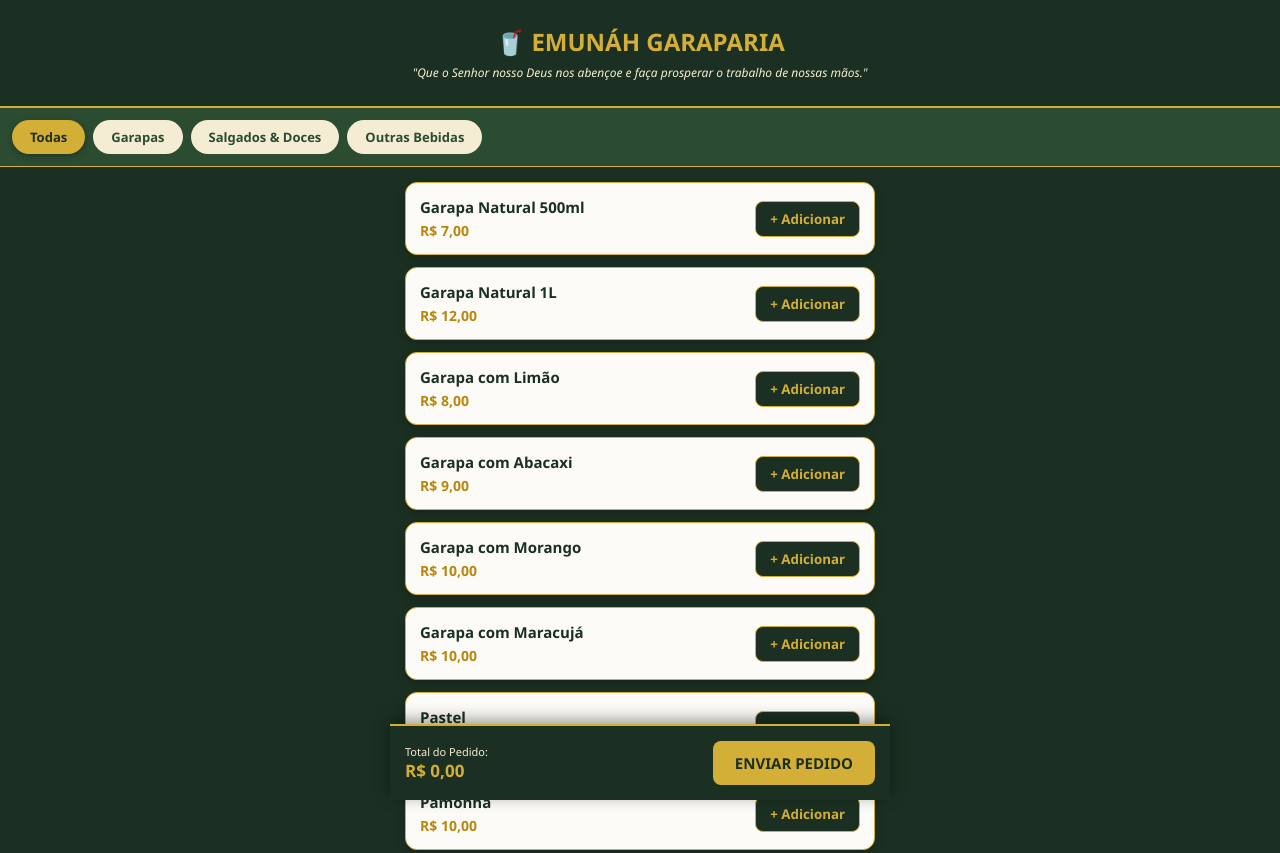
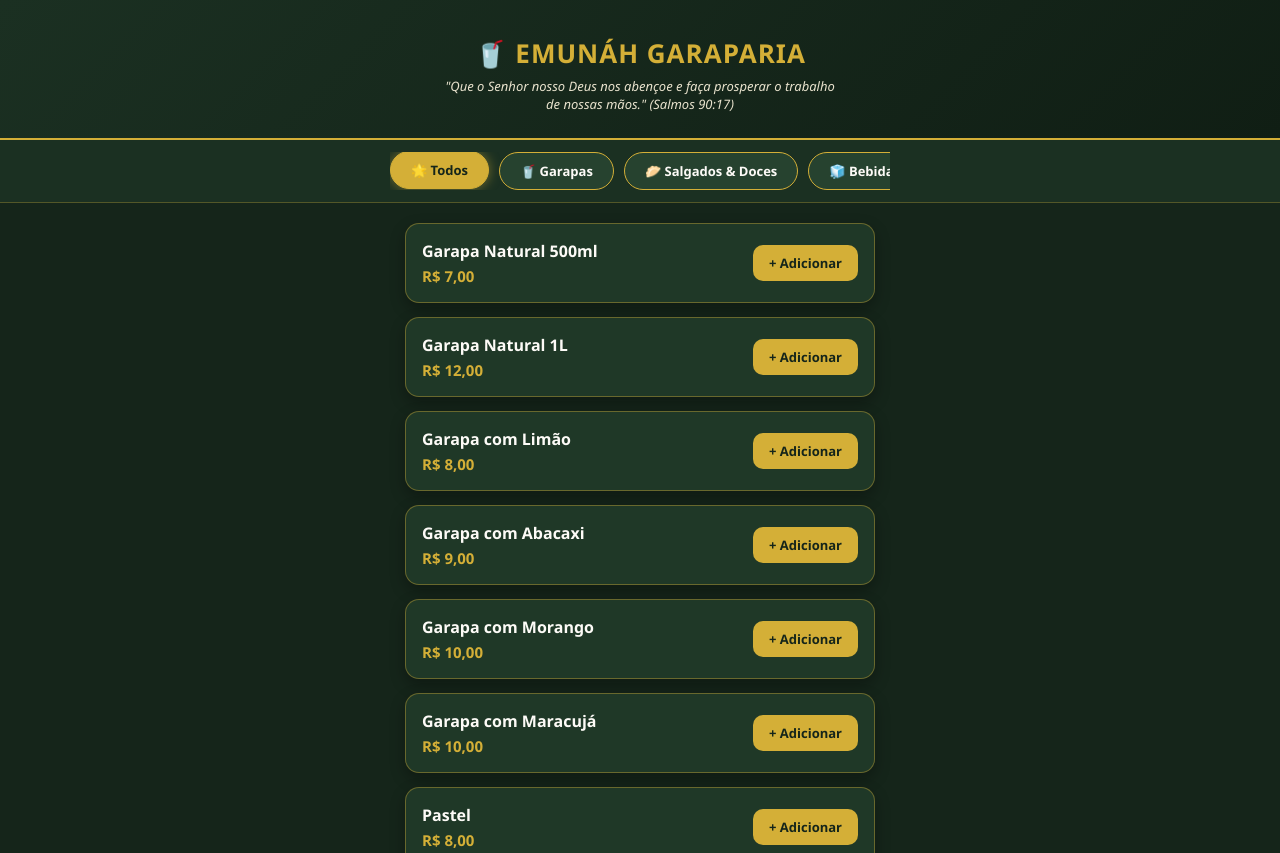
Before and after one commit to NEPSTER89/garaparia-pdv, a plain HTML site: page cardapio.html in a window 1280 px wide. Shown: the top 853 px of the page. Drawn offline with Linux system fonts and the light colour scheme.

Commit message:
Revise cardapio.html styles and structure

```diff
--- a/cardapio.html
+++ b/cardapio.html
@@ -5,72 +5,93 @@
     <meta name="viewport" content="width=device-width, initial-scale=1.0">
     <title>Cardápio Digital - Emunáh Garaparia</title>
     <style>
-        * { box-sizing: border-box; font-family: 'Segoe UI', sans-serif; margin: 0; padding: 0; }
-        body { background: #1b3022; padding-bottom: 95px; color: #333; }
+        * { box-sizing: border-box; font-family: 'Segoe UI', Tahoma, Geneva, Verdana, sans-serif; margin: 0; padding: 0; }
+        body { background: #15251a; padding-bottom: 110px; color: #fdfbf7; }
 
-        .header { background: #1b3022; color: #d4af37; text-align: center; padding: 25px 15px; border-bottom: 2px solid #d4af37; }
-        .header h1 { font-size: 24px; font-weight: 800; }
-        .header p { font-size: 12px; font-style: italic; margin-top: 6px; color: #f4edd3; }
+        /* Cabeçalho Estilo Mini Site / Bio */
+        .header { background: linear-gradient(135deg, #1b3022 0%, #101e14 100%); color: #d4af37; text-align: center; padding: 35px 20px 25px 20px; border-bottom: 2px solid #d4af37; box-shadow: 0 4px 20px rgba(0,0,0,0.4); }
+        .header h1 { font-size: 26px; font-weight: 800; letter-spacing: 1px; margin-bottom: 6px; text-transform: uppercase; }
+        .header p { font-size: 13px; font-style: italic; color: #e8e2cd; max-width: 400px; margin: 0 auto; line-height: 1.4; }
 
-        .categorias { display: flex; overflow-x: auto; background: #2c4c32; padding: 12px; gap: 8px; border-bottom: 1px solid #d4af37; scrollbar-width: none; }
-        .cat-btn { background: #f4edd3; color: #2c4c32; border: none; padding: 8px 18px; border-radius: 20px; font-size: 13px; font-weight: 700; white-space: nowrap; cursor: pointer; transition: 0.2s; }
-        .cat-btn.active { background: #d4af37; color: #1b3022; box-shadow: 0 2px 6px rgba(0,0,0,0.3); }
+        /* Categorias em Estilo de Pílulas / Botões Modernos */
+        .categorias-wrapper { background: #1b3022; padding: 12px 10px; position: sticky; top: 0; z-index: 10; border-bottom: 1px solid rgba(212,175,55,0.3); backdrop-filter: blur(10px); }
+        .categorias { display: flex; overflow-x: auto; gap: 10px; max-width: 500px; margin: 0 auto; scrollbar-width: none; }
+        .cat-btn { background: #26422f; color: #fdfbf7; border: 1px solid #d4af37; padding: 9px 20px; border-radius: 25px; font-size: 13px; font-weight: 700; white-space: nowrap; cursor: pointer; transition: all 0.3s ease; }
+        .cat-btn.active { background: #d4af37; color: #15251a; box-shadow: 0 0 12px rgba(212,175,55,0.5); transform: translateY(-1px); }
 
-        .container { padding: 15px; max-width: 500px; margin: 0 auto; }
-        .card-produto { background: #fdfbf7; border: 1.5px solid #d4af37; border-radius: 12px; padding: 14px; margin-bottom: 12px; display: flex; justify-content: space-between; align-items: center; box-shadow: 0 4px 10px rgba(0,0,0,0.2); }
-        .prod-info h3 { font-size: 15px; color: #1b3022; font-weight: 700; }
-        .prod-info p { font-size: 14px; color: #b8860b; font-weight: 800; margin-top: 4px; }
-        .btn-add { background: #1b3022; color: #d4af37; border: 1px solid #d4af37; padding: 8px 14px; border-radius: 8px; font-weight: 700; cursor: pointer; }
+        /* Lista de Produtos */
+        .container { padding: 20px 15px; max-width: 500px; margin: 0 auto; }
 
-        .bar-carrinho { position: fixed; bottom: 0; left: 0; right: 0; background: #1b3022; border-top: 2px solid #d4af37; padding: 15px; display: flex; justify-content: space-between; align-items: center; color: #fff; max-width: 500px; margin: 0 auto; box-shadow: 0 -4px 15px rgba(0,0,0,0.4); }
-        .total-carrinho { font-size: 17px; font-weight: 800; color: #d4af37; }
-        .btn-finalizar { background: #d4af37; color: #1b3022; border: none; padding: 12px 22px; border-radius: 8px; font-weight: 800; font-size: 15px; cursor: pointer; }
+        .secao-titulo { font-size: 16px; color: #d4af37; margin: 20px 0 12px 0; font-weight: 700; text-transform: uppercase; letter-spacing: 0.5px; border-left: 3px solid #d4af37; padding-left: 8px; }
 
-        .modal { display: none; position: fixed; top: 0; left: 0; width: 100%; height: 100%; background: rgba(0,0,0,0.8); justify-content: center; align-items: center; padding: 20px; }
-        .modal-content { background: #fdfbf7; border: 2px solid #d4af37; padding: 25px; border-radius: 16px; max-width: 400px; width: 100%; box-shadow: 0 10px 30px rgba(0,0,0,0.5); }
-        .modal-content h2 { color: #1b3022; margin-bottom: 15px; font-size: 18px; }
-        .modal-content input, .modal-content select { width: 100%; padding: 12px; margin-bottom: 15px; border: 1.5px solid #d4af37; border-radius: 8px; font-size: 15px; }
+        .card-produto { background: #1f3827; border: 1.5px solid rgba(212,175,55,0.4); border-radius: 14px; padding: 16px; margin-bottom: 14px; display: flex; justify-content: space-between; align-items: center; box-shadow: 0 6px 15px rgba(0,0,0,0.3); transition: transform 0.2s; }
+        .card-produto:hover { border-color: #d4af37; transform: translateY(-2px); }
+
+        .prod-info h3 { font-size: 16px; color: #fdfbf7; font-weight: 700; margin-bottom: 4px; }
+        .prod-info p { font-size: 15px; color: #d4af37; font-weight: 800; }
+
+        .acoes-qtd { display: flex; align-items: center; gap: 8px; background: #15251a; padding: 4px 8px; border-radius: 10px; border: 1px solid rgba(212,175,55,0.3); }
+        .btn-add { background: #d4af37; color: #15251a; border: none; width: 32px; height: 32px; border-radius: 8px; font-weight: 800; font-size: 16px; cursor: pointer; display: flex; align-items: center; justify-content: center; transition: 0.2s; }
+        .btn-add:active { transform: scale(0.9); }
+        .btn-menos { background: #8b3a3a; color: #fff; }
+        .qtd-texto { font-weight: 800; font-size: 16px; color: #fdfbf7; min-width: 20px; text-align: center; }
+
+        .btn-adicionar-simples { background: #d4af37; color: #15251a; border: none; padding: 9px 16px; border-radius: 10px; font-weight: 800; font-size: 13px; cursor: pointer; }
+
+        /* Barra Fixa do Carrinho (Rodapé) */
+        .bar-carrinho { position: fixed; bottom: 0; left: 0; right: 0; background: rgba(27, 48, 34, 0.95); backdrop-filter: blur(12px); border-top: 2px solid #d4af37; padding: 16px 20px; display: flex; justify-content: space-between; align-items: center; max-width: 500px; margin: 0 auto; box-shadow: 0 -6px 25px rgba(0,0,0,0.6); z-index: 100; }
+        .total-carrinho { font-size: 18px; font-weight: 800; color: #d4af37; }
+        .btn-finalizar { background: linear-gradient(135deg, #d4af37 0%, #b8860b 100%); color: #15251a; border: none; padding: 14px 24px; border-radius: 12px; font-weight: 800; font-size: 15px; cursor: pointer; box-shadow: 0 4px 15px rgba(212,175,55,0.4); }
+
+        /* Modal de Confirmação */
+        .modal { display: none; position: fixed; top: 0; left: 0; width: 100%; height: 100%; background: rgba(0,0,0,0.85); justify-content: center; align-items: center; padding: 20px; z-index: 1000; }
+        .modal-content { background: #1f3827; border: 2px solid #d4af37; padding: 25px; border-radius: 18px; max-width: 400px; width: 100%; box-shadow: 0 15px 40px rgba(0,0,0,0.7); color: #fdfbf7; }
+        .modal-content h2 { color: #d4af37; margin-bottom: 15px; font-size: 20px; text-align: center; }
+        .modal-content label { display: block; font-size: 13px; font-weight: 700; color: #e8e2cd; margin-bottom: 6px; text-transform: uppercase; }
+        .modal-content input, .modal-content select { width: 100%; padding: 13px; margin-bottom: 18px; border: 1.5px solid #d4af37; border-radius: 10px; font-size: 15px; background: #15251a; color: #fdfbf7; outline: none; }
     </style>
 </head>
 <body>
 
     <div class="header">
         <h1>🥤 EMUNÁH GARAPARIA</h1>
-        <p>"Que o Senhor nosso Deus nos abençoe e faça prosperar o trabalho de nossas mãos."</p>
+        <p>"Que o Senhor nosso Deus nos abençoe e faça prosperar o trabalho de nossas mãos." (Salmos 90:17)</p>
     </div>
 
-    <div class="categorias">
-        <button class="cat-btn active" onclick="filtrarCategoria('todas')">Todas</button>
-        <button class="cat-btn" onclick="filtrarCategoria('garapas')">Garapas</button>
-        <button class="cat-btn" onclick="filtrarCategoria('lanches')">Salgados & Doces</button>
-        <button class="cat-btn" onclick="filtrarCategoria('bebidas')">Outras Bebidas</button>
+    <div class="categorias-wrapper">
+        <div class="categorias">
+            <button class="cat-btn active" onclick="filtrarCategoria('todas')">🌟 Todos</button>
+            <button class="cat-btn" onclick="filtrarCategoria('garapas')">🥤 Garapas</button>
+            <button class="cat-btn" onclick="filtrarCategoria('lanches')">🥟 Salgados & Doces</button>
+            <button class="cat-btn" onclick="filtrarCategoria('bebidas')">🧊 Bebidas</button>
+        </div>
     </div>
 
     <div class="container" id="listaProdutos"></div>
 
-    <div class="bar-carrinho">
+    <div class="bar-carrinho" id="barraCarrinho" style="display: none;">
         <div>
-            <div style="font-size: 11px; color: #f4edd3;">Total do Pedido:</div>
+            <div style="font-size: 11px; color: #e8e2cd; font-weight: 600;">Total do Pedido:</div>
             <div class="total-carrinho" id="totalVisual">R$ 0,00</div>
         </div>
-        <button class="btn-finalizar" onclick="abrirModal()">ENVIAR PEDIDO</button>
+        <button class="btn-finalizar" onclick="abrirModal()">ENVIAR PEDIDO 🚀</button>
     </div>
 
     <div class="modal" id="modalPedido">
         <div class="modal-content">
             <h2>Finalizar Pedido</h2>
-            <label style="font-size: 12px; font-weight: 700; color: #1b3022;">Seu Nome ou Número da Mesa:</label>
+            <label>Seu Nome ou Número da Mesa:</label>
             <input type="text" id="nomeCliente" placeholder="Ex: João / Mesa 04">
 
-            <label style="font-size: 12px; font-weight: 700; color: #1b3022;">Forma de Pagamento:</label>
+            <label>Forma de Pagamento:</label>
             <select id="pagamentoCliente">
                 <option value="PIX">PIX</option>
                 <option value="Dinheiro">Dinheiro</option>
                 <option value="Cartão">Cartão</option>
             </select>
 
-            <button class="btn-finalizar" style="width: 100%;" onclick="confirmarEnviarPedido()">CONFIRMAR E ENVIAR</button>
-            <button onclick="fecharModal()" style="width: 100%; margin-top: 10px; background: transparent; border: none; color: #666; cursor: pointer; font-weight: 600;">Cancelar</button>
+            <button class="btn-finalizar" style="width: 100%; text-align: center;" onclick="confirmarEnviarPedido()">CONFIRMAR E ENVIAR</button>
+            <button onclick="fecharModal()" style="width: 100%; margin-top: 12px; background: transparent; border: none; color: #aaa; cursor: pointer; font-weight: 600; font-size: 14px;">Voltar ao Cardápio</button>
         </div>
     </div>
 
@@ -111,11 +132,13 @@
                     </div>
                     <div>
                         ${qtd > 0 ? `
-                            <button onclick="alterarQtd(${p.id}, -1)" class="btn-add" style="background:#8b3a3a; border:none; color:white;">-</button>
-                            <span style="font-weight:800; margin: 0 8px; color:#1b3022;">${qtd}</span>
-                            <button onclick="alterarQtd(${p.id}, 1)" class="btn-add">+</button>
+                            <div class="acoes-qtd">
+                                <button onclick="alterarQtd(${p.id}, -1)" class="btn-add btn-menos">-</button>
+                                <span class="qtd-texto">${qtd}</span>
+                                <button onclick="alterarQtd(${p.id}, 1)" class="btn-add">+</button>
+                            </div>
                         ` : `
-                            <button onclick="alterarQtd(${p.id}, 1)" class="btn-add">+ Adicionar</button>
+                            <button onclick="alterarQtd(${p.id}, 1)" class="btn-adicionar-simples">+ Adicionar</button>
                         `}
                     </div>
                 `;
@@ -125,10 +148,10 @@
         }
 
         function alterarQtd(id, delta) {
-            const prod = produtos.find(p => p.id === id);
             let item = carrinho.find(c => c.id === id);
 
             if (!item && delta > 0) {
+                const prod = produtos.find(p => p.id === id);
                 carrinho.push({ ...prod, qtd: 1 });
             } else if (item) {
                 item.qtd += delta;
@@ -136,19 +159,23 @@
                     carrinho = carrinho.filter(c => c.id !== id);
                 }
             }
-            renderizarProdutos(document.querySelector('.cat-btn.active').innerText.toLowerCase().includes('garapa') ? 'garapas' : (document.querySelector('.cat-btn.active').innerText.toLowerCase().includes('salgados') ? 'lanches' : (document.querySelector('.cat-btn.active').innerText.toLowerCase().includes('bebidas') ? 'bebidas' : 'todas')));
+            const catAtiva = document.querySelector('.cat-btn.active').getAttribute('onclick').match(/'([^']+)'/)[1];
+            renderizarProdutos(catAtiva);
         }
 
         function atualizarTotal() {
             const total = carrinho.reduce((sum, item) => sum + (item.preco * item.qtd), 0);
             document.getElementById('totalVisual').innerText = `R$ ${total.toFixed(2).replace('.', ',')}`;
+
+            const barra = document.getElementById('barraCarrinho');
+            if (carrinho.length > 0) {
+                barra.style.display = 'flex';
+            } else {
+                barra.style.display = 'none';
+            }
         }
 
         function abrirModal() {
-            if (carrinho.length === 0) {
-                alert("Selecione ao menos um item no cardápio antes de enviar!");
-                return;
-            }
             document.getElementById('modalPedido').style.display = 'flex';
         }
 
@@ -175,7 +202,7 @@
                 alert("Pedido enviado para o balcão com sucesso! 🥤");
                 carrinho = [];
                 fecharModal();
-                renderizarProdutos();
+                renderizarProdutos('todas');
             } catch (e) {
                 alert("Erro de conexão ao enviar pedido.");
             }
@@ -187,7 +214,7 @@
             renderizarProdutos(cat);
         }
 
-        window.onload = () => renderizarProdutos();
+        window.onload = () => renderizarProdutos('todas');
     </script>
 </body>
 </html>
```
